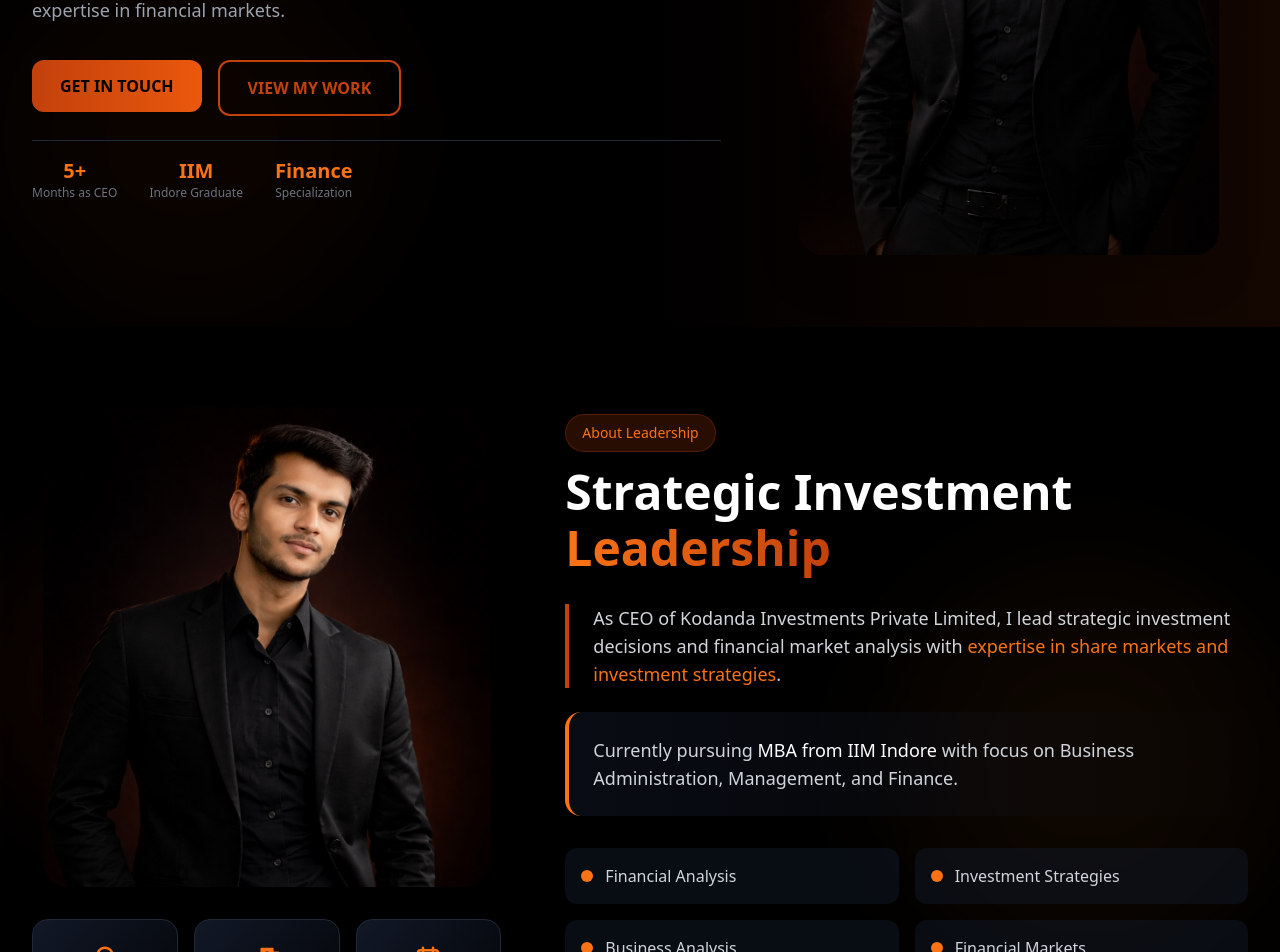
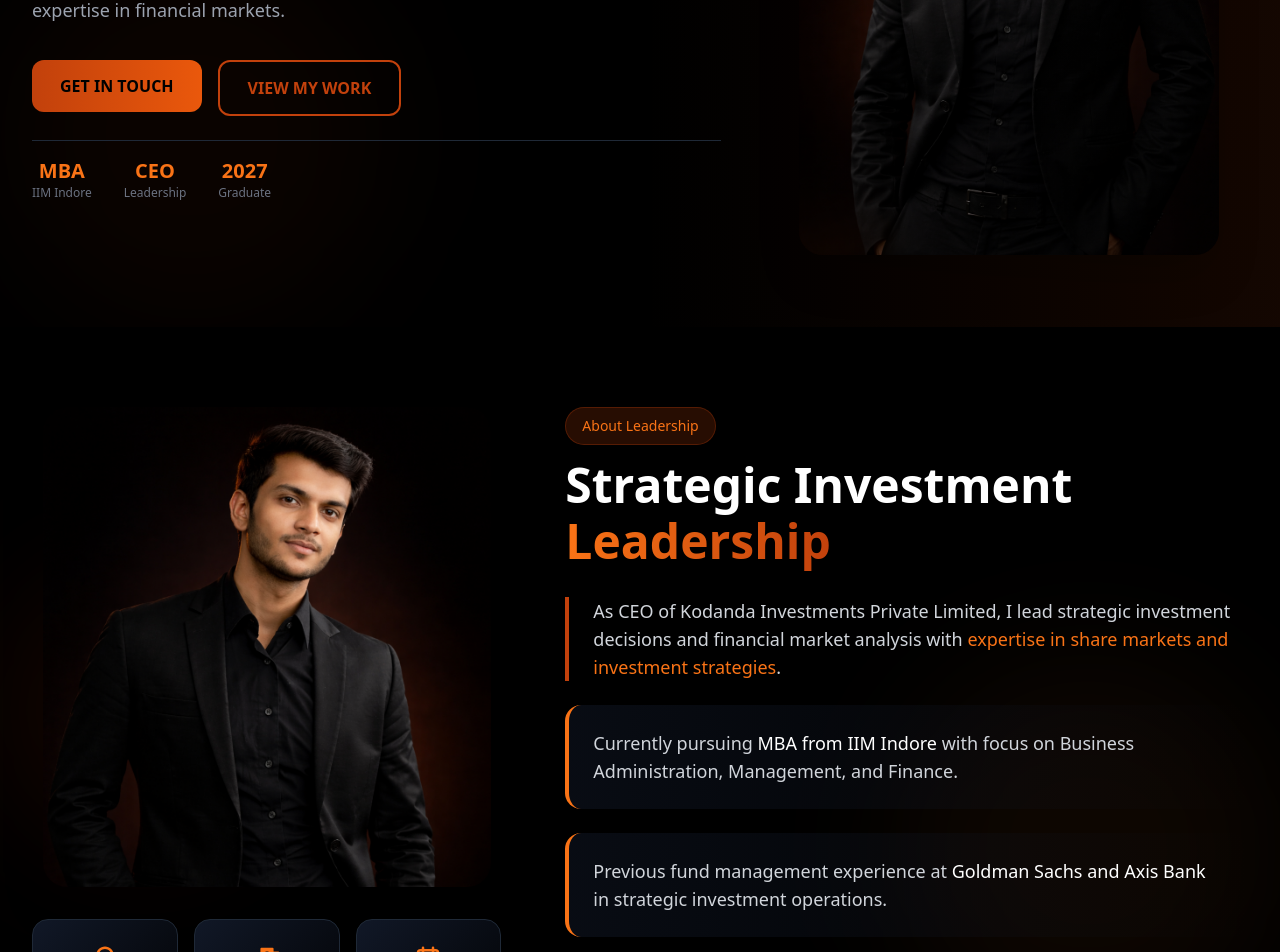
Before and after one commit to kodandainvestment/CEO_portfolio, a React (Vite) app in the folder frontend/: page / in a window 1280 px wide. Shown: the part 473-1425 px from the top of the page. Built offline with nearby package versions, Linux system fonts and the light colour scheme.

Commit message:
add Experience

```diff
--- a/frontend/src/pages/About.jsx
+++ b/frontend/src/pages/About.jsx
@@ -8,17 +8,17 @@
     const block = [
         {
             icon: <CgAwards />,
-            numbers: "5+",
-            name: "Months as CEO",
+            numbers: "MBA",
+            name: "IIM Indore",
         },
         {
             icon: <PiBuildingApartmentFill />,
-            numbers: "1",
-            name: "Company Led",
+            numbers: "CEO",
+            name: "Leadership",
         },
         {
             icon: <TbCalendarEvent />,
-            numbers: "IIM",
+            numbers: "2027",
             name: "Graduate",
         },
     ]
@@ -99,6 +99,13 @@
                                 <span className='text-white font-medium'> MBA from IIM Indore</span> with focus on Business Administration, Management, and Finance.
                             </p>
                         </div>
+
+                        <div className='bg-gradient-to-r from-gray-900/50 to-transparent p-6 rounded-2xl border-l-4 border-orange-500'>
+                            <p className='text-gray-300 text-base lg:text-lg leading-relaxed'>
+                                Previous fund management experience at
+                                <span className='text-white font-medium'> Goldman Sachs and Axis Bank</span> in strategic investment operations.
+                            </p>
+                        </div>
                     </div>
 
                     {/* Key Highlights */}
--- a/frontend/src/pages/Achievement.jsx
+++ b/frontend/src/pages/Achievement.jsx
@@ -49,10 +49,10 @@
   ];
 
   const stats = [
-    { number: "5+", label: "Months as CEO" },
-    { number: "IIM", label: "Indore Graduate" },
-    { number: "2027", label: "Graduation Year" },
-    { number: "1", label: "Company Leading" }
+    { number: "MBA", label: "IIM Indore" },
+    { number: "CEO", label: "Leadership" },
+    { number: "2027", label: "Graduate" },
+    { number: "3+", label: "Major Firms" }
   ];
 
   return (
--- /dev/null
+++ b/frontend/src/pages/Experience.jsx
@@ -0,0 +1,66 @@
+import { FaBuilding, FaBriefcase } from "react-icons/fa";
+import { MdWork } from "react-icons/md";
+
+function Experience() {
+    const experiences = [
+        {
+            company: "Goldman Sachs",
+            role: "Fund Manager",
+            description: "Managed investment portfolios and executed strategic fund management decisions in global financial markets.",
+            icon: <FaBuilding />
+        },
+        {
+            company: "Axis Bank",
+            role: "Fund Manager",
+            description: "Specialized in fund management operations, risk assessment, and investment strategy development for institutional clients.",
+            icon: <FaBuilding />
+        }
+    ];
+
+    return (
+        <div className='bg-gray-950 py-12 sm:py-16 lg:py-20 px-4 sm:px-6 lg:px-8 relative overflow-hidden'>
+            <div className="absolute inset-0 opacity-5">
+                <div className="absolute top-0 left-0 w-full h-full bg-gradient-to-br from-orange-700 via-transparent to-orange-500"></div>
+            </div>
+
+            <div className='container mx-auto relative z-10'>
+                <div className='text-center mb-12'>
+                    <div className='inline-flex items-center px-4 py-2 bg-orange-700/20 border border-orange-700/30 rounded-full mb-6'>
+                        <MdWork className='text-orange-500 mr-2' />
+                        <span className='text-orange-500 text-sm font-medium'>Professional Journey</span>
+                    </div>
+                    <h1 className='text-white font-bold text-3xl sm:text-4xl lg:text-5xl mb-4'>
+                        Professional <span className='text-orange-700'>Experience</span>
+                    </h1>
+                    <p className='text-gray-400 text-base sm:text-lg max-w-2xl mx-auto'>
+                        Fund management expertise gained from leading financial institutions before founding Kodanda Investments.
+                    </p>
+                </div>
+
+                <div className='max-w-4xl mx-auto space-y-8'>
+                    {experiences.map((exp, index) => (
+                        <div key={index} className='group relative transform transition-all duration-500 hover:-translate-y-2'>
+                            <div className='bg-gradient-to-br from-gray-900 to-black p-8 rounded-3xl border border-gray-800 hover:border-orange-700/50 transition-all duration-300 shadow-xl'>
+                                <div className='flex items-start space-x-6'>
+                                    <div className='w-16 h-16 bg-gradient-to-br from-orange-700 to-orange-500 rounded-2xl flex items-center justify-center text-2xl text-white transform group-hover:scale-110 transition-transform duration-300 flex-shrink-0'>
+                                        {exp.icon}
+                                    </div>
+                                    <div className='flex-1'>
+                                        <h3 className='text-white text-2xl font-bold mb-2 group-hover:text-orange-300 transition-colors duration-300'>
+                                            {exp.role}
+                                        </h3>
+                                        <p className='text-orange-500 font-semibold text-lg mb-4'>{exp.company}</p>
+                                        <p className='text-gray-300 text-base leading-relaxed'>{exp.description}</p>
+                                    </div>
+                                </div>
+                                <div className='absolute top-0 right-0 w-20 h-20 bg-gradient-to-bl from-orange-700/20 to-transparent rounded-bl-full opacity-0 group-hover:opacity-100 transition-opacity duration-300'></div>
+                            </div>
+                        </div>
+                    ))}
+                </div>
+            </div>
+        </div>
+    )
+}
+
+export default Experience
--- a/frontend/src/pages/Home.jsx
+++ b/frontend/src/pages/Home.jsx
@@ -81,9 +81,9 @@
           {/* Stats */}
           <div className="flex gap-6 lg:gap-8 2xl:gap-12 pt-4 2xl:pt-10 border-t border-gray-800">
             {[
-              ["5+", "Months as CEO"],
-              ["IIM", "Indore Graduate"],
-              ["Finance", "Specialization"],
+              ["MBA", "IIM Indore"],
+              ["CEO", "Leadership"],
+              ["2027", "Graduate"],
             ].map(([value, label]) => (
               <div key={value} className="text-center">
                 <div className="text-xl 2xl:text-2xl font-bold text-orange-500">
```
